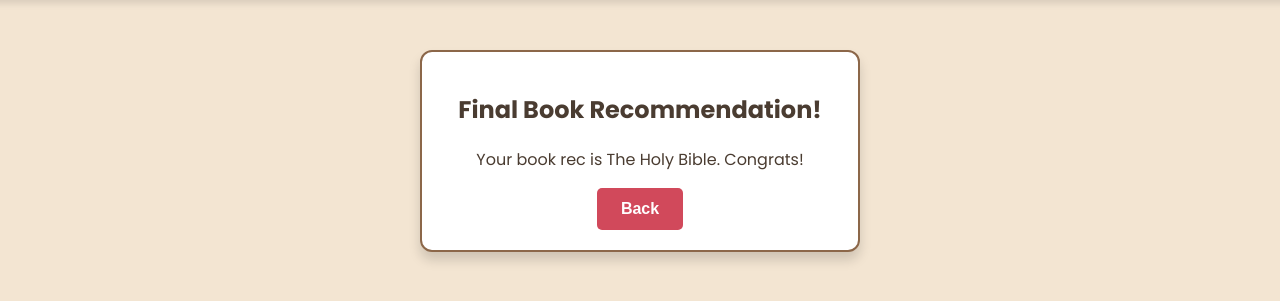
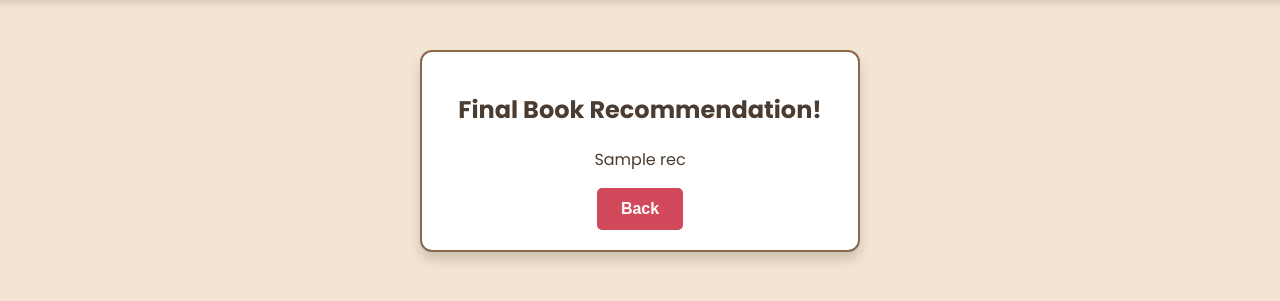
Before and after one commit to PreethamYerragudi/Book_Or_Trash, a Django app: template MainProject/MainApp/templates/final-book.html in a window 1280 px wide. Shown: the part 133-434 px from the top of the page. Run offline with Django 5.2, Linux system fonts and the light colour scheme; the template is opened without the code that fills it: most values are stand-ins (such as "Sample title", 1, 10 or a date in 2020); parts of the project's set-up code (start-up, migrations or seed data) failed here and were passed over; some web fonts are replaced.

Commit message:
Final version

```diff
--- a/MainProject/MainApp/templates/book.html
+++ b/MainProject/MainApp/templates/book.html
@@ -351,6 +351,7 @@
                 // Send POST request based on the side
                 const id = {{id}};
                 console.log(id);
+
                 sendLandingSide(isLeftSide, id);
             }
 
--- a/MainProject/MainApp/templates/final-book.html
+++ b/MainProject/MainApp/templates/final-book.html
@@ -217,9 +217,9 @@
     <section class="book-section">
         <div class="book-card">
             <h1>Final Book Recommendation!</h1>
-            <p>Your book rec is The Holy Bible. Congrats!</p>
+            <p>{{rec}}</p>
             <div class="vote-buttons">
-                <a href="book.html"><button class="back"">Back</button></a>
+                <a href=""><button class="back"">Back</button></a>
             </div>
         </div>
     </section>
--- a/MainProject/MainApp/templates/index.html
+++ b/MainProject/MainApp/templates/index.html
@@ -181,6 +181,7 @@
                 // Send POST request based on the side
                 if(!ran){
                     sendLandingSide(isLeftSide, {{title}});
+                    time.sleep(1);
                 }
             }
 
--- a/MainProject/MainApp/views.py
+++ b/MainProject/MainApp/views.py
@@ -24,7 +24,7 @@
 
 client = OpenAI(
     # This is the default and can be omitted
-    api_key = "###"
+    api_key = "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"
 )
 
 def makeSummary(title):
@@ -58,8 +58,6 @@
     else:
         hated.append(title + ", ")
 
-loved = ["The Hobbit,", "The Magician's Nephew,", "Peter And Wendy,", "RedWall,", "Eragorn,", "A Game Of Thrones,", "Jade City,", "The StarDust Theif,", "The Buried Giant,", "Howl's Moving Castle,"]
-hated = ["The Jungle,","Silent Spring,","Follies,","Hidden Figures,"," Into The Wind,","Black Like Me,","In Cold Blood,","A Walk In The Woods,","In The Time Of Butterflies,","Into Thin Air,"]
 
 
 def get_title_author(id_num):
@@ -166,7 +164,7 @@
 
 def final_book(request):
     recco = finalReccomendation(loved, hated)
-    return render(request, render, {"rec":recco})
+    return render(request, 'final-book.html', {"rec":recco})
 
 
 
```
